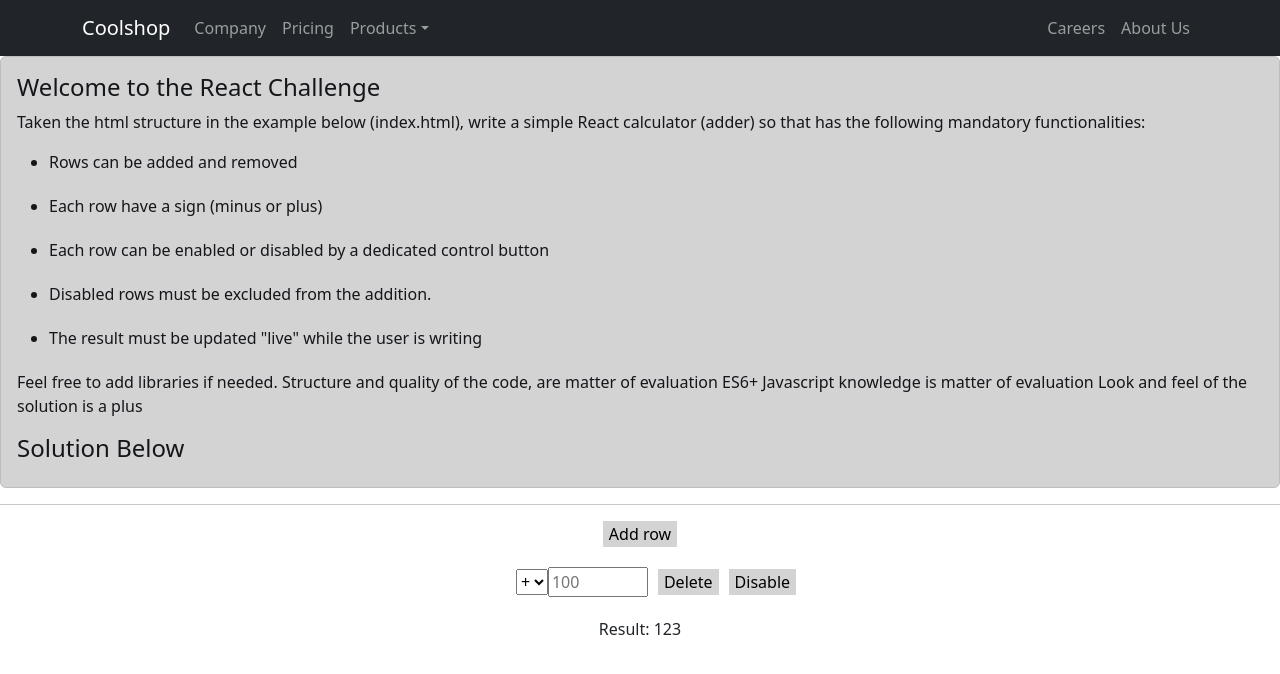
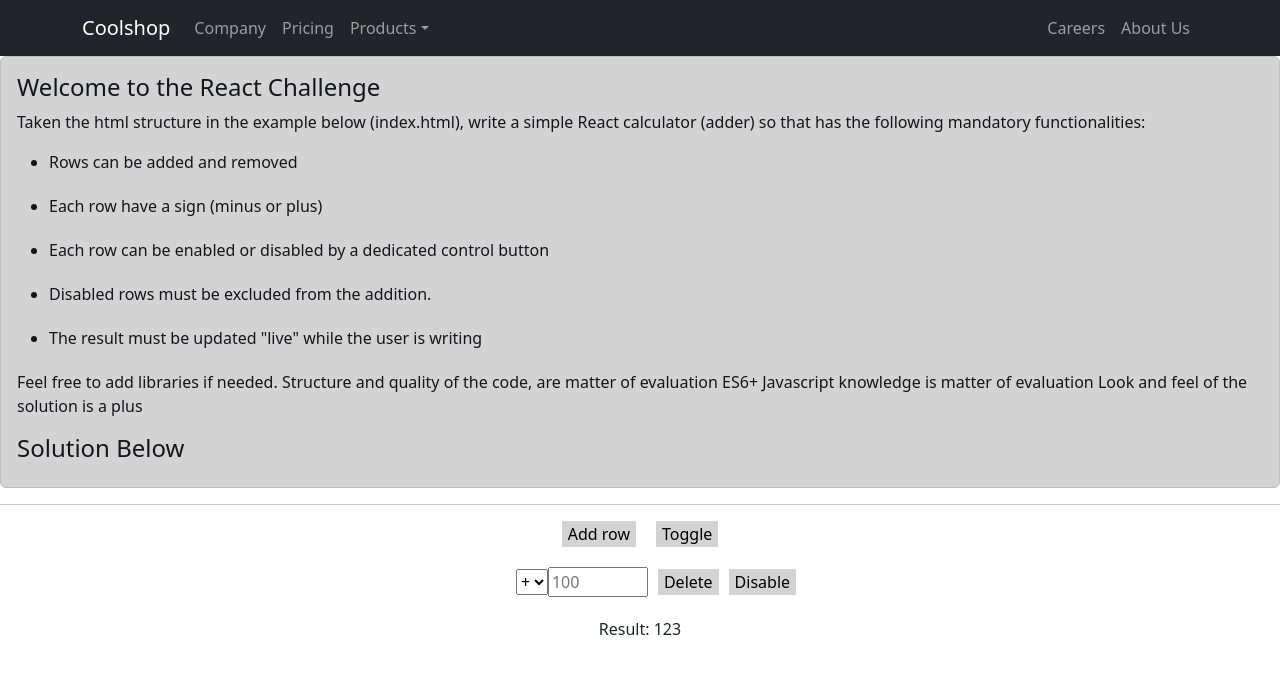
Before and after one commit to theringsofsaturn/react-challenge-calculator, a React (Create React App) app: page / in a window 1280 px wide. Shown: the top 674 px of the page. Built offline with nearby package versions, Linux system fonts and the light colour scheme.

Commit message:
added a toggle for the row just to test

```diff
--- a/src/components/Calculator.jsx
+++ b/src/components/Calculator.jsx
@@ -5,13 +5,17 @@ import './calculator.css';
 function Home() {
   const [show, setShow] = useState(true);
 
-  const handleClose = () => setShow(false);
+  // Toggle the visibility of the calculator
+  const toggleShow = () => setShow(!show);
 
   return (
     <>
       <div className="wrapper">
         <div>
           <button className="add-button">Add row</button>
+          <button className="toggle-button" onClick={toggleShow}>
+            Toggle
+          </button>
         </div>
         <ul className="lists">
           {show ? (
@@ -21,7 +25,7 @@ function Home() {
                 <option>-</option>
               </select>
               <input type="text" placeholder="100" />
-              <button onClick={handleClose} className="buttons">
+              <button onClick={toggleShow} className="buttons">
                 Delete
               </button>
               <button className="buttons">Disable</button>
--- a/src/components/calculator.css
+++ b/src/components/calculator.css
@@ -20,6 +20,14 @@
   cursor: pointer;
   border: none;
   margin-bottom: 20px;
+  margin-right: 20px;
+}
+
+.toggle-button {
+  background-color: #d3d3d4;
+  cursor: pointer;
+  border: none;
+  margin-bottom: 20px;
 }
 
 input {
```
